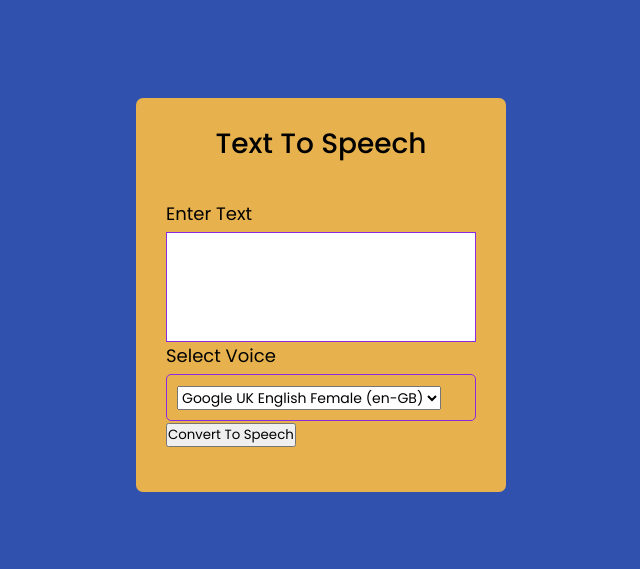
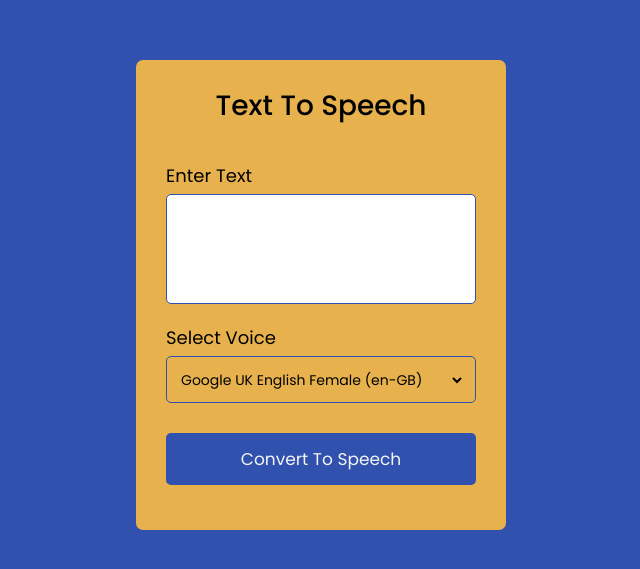
Before and after one commit to quisethecoder/text-to-speech, a plain HTML site: page index.html in a window 1280 px wide. Shown: the part 105-674 px from the top of the page, without its empty margins (319-959 px from the left). Drawn offline with Linux system fonts and the light colour scheme.

Commit message:
form styling

```diff
--- a/index.html
+++ b/index.html
@@ -18,6 +18,9 @@
                     <div class="outer">
                         <select>
                             <option value="">Google UK English Female (en-GB)</option>
+                            <option value="">Google UK English Female (en-GB)</option>
+                            <option value="">Google UK English Female (en-GB)</option>
+                            <option value="">Google UK English Female (en-GB)</option>
                         </select>
                     </div>
                 </div>
--- a/styles.css
+++ b/styles.css
@@ -34,6 +34,7 @@ body{
 
 form .row{
     display: flex;
+    margin-bottom: 20px;
     flex-direction: column;
 }
 
@@ -42,11 +43,15 @@ form .row label{
     margin-bottom: 5px;
 }
 
-from :where(textarea, select, button){
+form :where(textarea, select, button){
     outline: none;
     width: 100%;
     border: none;
     border-radius: 5px;
+}
+
+select{
+    background: rgb(231, 178, 78);
 }
 
 form .row textarea{
@@ -54,7 +59,7 @@ form .row textarea{
     height: 110px;
     font-size: 15px;
     padding: 8px 10px;
-    border: 1px solid blueviolet;
+    border: 1px solid rgb(48, 81, 173);
 }
 
 form .row .outer{
@@ -63,9 +68,18 @@ form .row .outer{
     padding: 0 10px;
     align-items: center;
     border-radius: 5px;
-    border: 1px solid blueviolet;
+    border: 1px solid rgb(48, 81, 173);
 }
 
 form .row select{
     font-size: 14px;
 }
+
+form button{
+    height: 52px;
+    margin-top: 10px;
+    color: whitesmoke;
+    font-size: 17px;
+    cursor: pointer;
+    background: rgb(48, 81, 173);
+}
```
